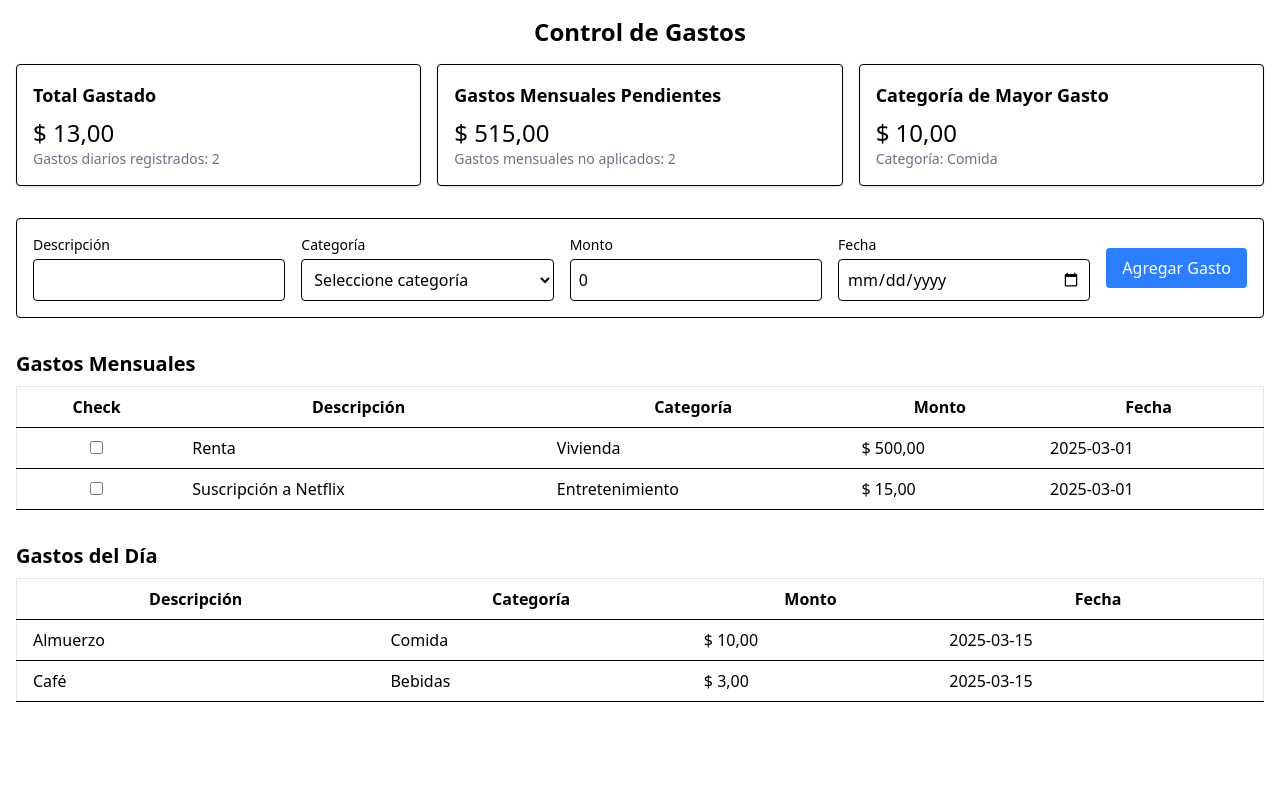
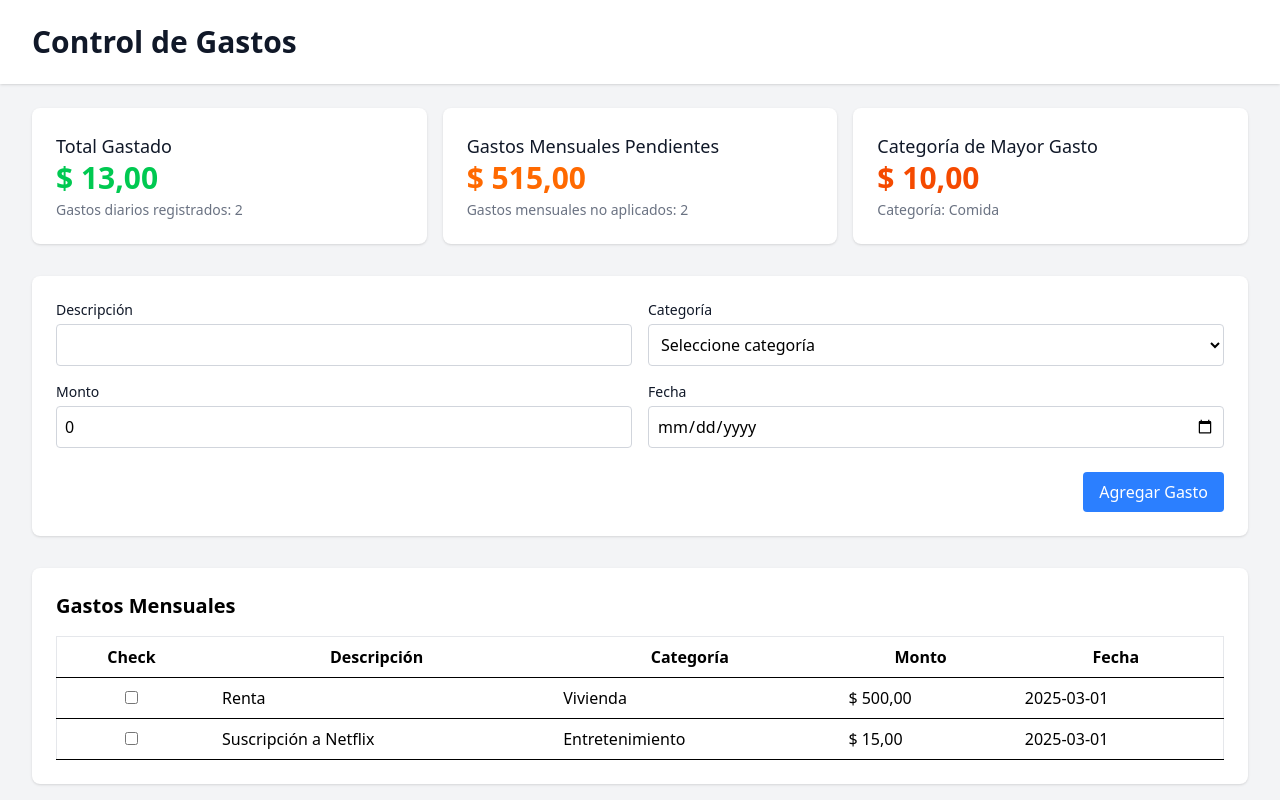
Before and after one commit to Adriel-M-A/control-gastos, a React (Vite) app: page / in a window 1280 px wide. Shown: the top 800 px of the page. Built offline with nearby package versions, Linux system fonts and the light colour scheme.

Commit message:
Mejora el diseño de la interfaz de usuario: actualiza estilos y estructura de componentes en App, ExpenseForm, DailyExpensesTable y SummaryCards

```diff
--- a/src/App.tsx
+++ b/src/App.tsx
@@ -1,4 +1,3 @@
-// Archivo: src/App.tsx
 import { useState } from "react";
 import { ExpenseForm } from "./components/ExpenseForm";
 import { DailyExpensesTable } from "./components/DailyExpensesTable";
@@ -59,28 +58,45 @@ const App = () => {
   };
 
   return (
-    <div className="container mx-auto p-4">
-      <h1 className="text-2xl font-bold text-center mb-4">Control de Gastos</h1>
+    // Contenedor principal con fondo gris claro y altura mínima completa
+    <div className="min-h-screen bg-gray-100">
+      {/* Header con fondo blanco y sombra, siguiendo el estilo del ejemplo */}
+      <header className="bg-white shadow">
+        <div className="max-w-7xl mx-auto py-6 px-4 sm:px-6 lg:px-8">
+          <h1 className="text-3xl font-bold text-gray-900">Control de Gastos</h1>
+        </div>
+      </header>
 
-      {/* Sección de Tarjetas Resumen (ubicada al inicio) */}
+      {/* Contenedor principal para el contenido */}
+      <main className="max-w-7xl mx-auto py-6 sm:px-6 lg:px-8">
+        {/* Sección de Tarjetas Resumen */}
+        <div className="mb-8">
           <SummaryCards dailyExpenses={dailyExpenses} monthlyExpenses={monthlyExpenses} />
+        </div>
 
         {/* Sección del Formulario */}
         <div className="mb-8">
+          <div className="bg-white shadow rounded-lg p-6">
             <ExpenseForm onAddExpense={addExpense} />
+          </div>
         </div>
 
         {/* Sección de Gastos Mensuales */}
         <div className="mb-8">
-        <h2 className="text-xl font-semibold mb-2">Gastos Mensuales</h2>
+          <div className="bg-white shadow rounded-lg p-6">
+            <h2 className="text-xl font-semibold mb-4">Gastos Mensuales</h2>
             <MonthlyExpensesTable monthlyExpenses={monthlyExpenses} onToggleExpense={handleToggleMonthlyExpense} />
+          </div>
         </div>
 
         {/* Sección de Gastos Diarios */}
         <div>
-        <h2 className="text-xl font-semibold mb-2">Gastos del Día</h2>
+          <div className="bg-white shadow rounded-lg p-6">
+            <h2 className="text-xl font-semibold mb-4">Gastos del Día</h2>
             <DailyExpensesTable dailyExpenses={dailyExpenses} />
           </div>
+        </div>
+      </main>
     </div>
   );
 };
--- a/src/components/DailyExpensesTable.tsx
+++ b/src/components/DailyExpensesTable.tsx
@@ -15,22 +15,22 @@ interface DailyExpensesTableProps {
 
 export const DailyExpensesTable: FC<DailyExpensesTableProps> = ({ dailyExpenses }) => {
   return (
-    <table className="min-w-full bg-white border border-gray-200">
-      <thead>
-        <tr>
-          <th className="py-2 px-4 border-b">Descripción</th>
-          <th className="py-2 px-4 border-b">Categoría</th>
-          <th className="py-2 px-4 border-b">Monto</th>
-          <th className="py-2 px-4 border-b">Fecha</th>
+    <table className="min-w-full rounded-lg overflow-hidden">
+      <thead className="bg-gray-100">
+        <tr className="border-b">
+          <th className="px-6 py-3 text-left text-xs font-medium tracking-wider text-gray-500">DESCRIPCIÓN</th>
+          <th className="px-6 py-3 text-left text-xs font-medium  tracking-wider text-gray-500">CATEGORÍA</th>
+          <th className="px-6 py-3 text-left text-xs font-medium  tracking-wider text-gray-500">MONTO</th>
+          <th className="px-6 py-3 text-left text-xs font-medium  tracking-wider text-gray-500">FECHA</th>
         </tr>
       </thead>
-      <tbody>
+      <tbody className="divide-y divide-gray-200">
         {dailyExpenses.map((expense) => (
-          <tr key={expense.id}>
-            <td className="py-2 px-4 border-b">{expense.description}</td>
-            <td className="py-2 px-4 border-b">{expense.category}</td>
-            <td className="py-2 px-4 border-b">{formatCurrency(expense.amount)}</td>
-            <td className="py-2 px-4 border-b">{expense.date}</td>
+          <tr key={expense.id} className="border-b hover:bg-gray-50">
+            <td className="px-6 py-4 whitespace-nowrap text-sm">{expense.description}</td>
+            <td className="px-6 py-4 whitespace-nowrap text-sm">{expense.category}</td>
+            <td className="px-6 py-4 whitespace-nowrap text-sm">{formatCurrency(expense.amount)}</td>
+            <td className="px-6 py-4 whitespace-nowrap text-sm">{expense.date}</td>
           </tr>
         ))}
       </tbody>
--- a/src/components/ExpenseForm.tsx
+++ b/src/components/ExpenseForm.tsx
@@ -18,7 +18,7 @@ export const ExpenseForm = ({ onAddExpense }: ExpenseFormProps) => {
 
   // Estados locales para cada campo del formulario
   const [description, setDescription] = useState("");
-  const [category, setCategory] = useState(""); // Inicia vacío o con una categoría por defecto
+  const [category, setCategory] = useState("");
   const [amount, setAmount] = useState<number>(0);
   const [date, setDate] = useState("");
 
@@ -34,7 +34,7 @@ export const ExpenseForm = ({ onAddExpense }: ExpenseFormProps) => {
 
     // Creación de un nuevo objeto gasto
     const newExpense: Expense = {
-      id: Date.now(), // Usamos el timestamp para generar un id único
+      id: Date.now(), // Genera un id único a partir del timestamp
       description,
       category,
       amount,
@@ -52,22 +52,27 @@ export const ExpenseForm = ({ onAddExpense }: ExpenseFormProps) => {
   };
 
   return (
-    <form onSubmit={handleSubmit} className="mb-4 p-4 border rounded flex items-center gap-4 w-full overflow-auto">
+    <form onSubmit={handleSubmit} className="">
+      <div className="grid grid-cols-1 md:grid-cols-2 gap-4">
         {/* Campo Descripción */}
-      <div className="flex flex-col flex-1">
-        <label className="text-sm font-medium">Descripción</label>
+        <div className="flex flex-col">
+          <label className="text-sm font-medium text-gray-900">Descripción</label>
           <input
             type="text"
             value={description}
             onChange={(e) => setDescription(e.target.value)}
-          className="mt-1 border rounded p-2"
+            className="mt-1 border border-gray-300 rounded p-2 focus:outline-none focus:ring focus:ring-blue-200"
           />
         </div>
 
-      {/* Campo Categoría como Select */}
-      <div className="flex flex-col flex-1">
-        <label className="text-sm font-medium">Categoría</label>
-        <select value={category} onChange={(e) => setCategory(e.target.value)} className="mt-1 border rounded p-2">
+        {/* Campo Categoría */}
+        <div className="flex flex-col">
+          <label className="text-sm font-medium text-gray-900">Categoría</label>
+          <select
+            value={category}
+            onChange={(e) => setCategory(e.target.value)}
+            className="mt-1 border border-gray-300 rounded p-2 focus:outline-none focus:ring focus:ring-blue-200"
+          >
             <option value="">Seleccione categoría</option>
             {categories.map((cat) => (
               <option key={cat} value={cat}>
@@ -78,26 +83,32 @@ export const ExpenseForm = ({ onAddExpense }: ExpenseFormProps) => {
         </div>
 
         {/* Campo Monto */}
-      <div className="flex flex-col flex-1">
-        <label className="text-sm font-medium">Monto</label>
+        <div className="flex flex-col">
+          <label className="text-sm font-medium text-gray-900">Monto</label>
           <input
             type="number"
             step="0.01"
             value={amount}
             onChange={(e) => setAmount(Number(e.target.value))}
-          className="mt-1 border rounded p-2"
+            className="mt-1 border border-gray-300 rounded p-2 focus:outline-none focus:ring focus:ring-blue-200"
           />
         </div>
 
         {/* Campo Fecha */}
-      <div className="flex flex-col flex-1">
-        <label className="text-sm font-medium">Fecha</label>
-        <input type="date" value={date} onChange={(e) => setDate(e.target.value)} className="mt-1 border rounded p-2" />
+        <div className="flex flex-col">
+          <label className="text-sm font-medium text-gray-900">Fecha</label>
+          <input
+            type="date"
+            value={date}
+            onChange={(e) => setDate(e.target.value)}
+            className="mt-1 border border-gray-300 rounded p-2 focus:outline-none focus:ring focus:ring-blue-200"
+          />
+        </div>
       </div>
 
-      {/* Botón de Envío */}
-      <div>
-        <button type="submit" className="bg-blue-500 text-white px-4 py-2 rounded whitespace-nowrap">
+      {/* Botón de envío */}
+      <div className="mt-6 flex justify-end">
+        <button type="submit" className="bg-blue-500 hover:bg-blue-600 text-white px-4 py-2 rounded">
           Agregar Gasto
         </button>
       </div>
--- a/src/components/SummaryCards.tsx
+++ b/src/components/SummaryCards.tsx
@@ -41,26 +41,26 @@ export const SummaryCards: FC<SummaryCardsProps> = ({ dailyExpenses, monthlyExpe
   );
 
   return (
-    <div className="flex flex-col md:flex-row gap-4 mb-8">
+    <div className="grid grid-cols-1 md:grid-cols-3 gap-4">
       {/* Tarjeta Total Gastado */}
-      <div className="flex-1 p-4 bg-white border rounded shadow">
-        <h3 className="text-lg font-bold mb-2">Total Gastado</h3>
-        <p className="text-2xl">{formatCurrency(totalGastado)}</p>
-        <p className="text-sm text-gray-500">Gastos diarios registrados: {totalGastosDiarios}</p>
+      <div className="bg-white shadow rounded-lg p-6">
+        <h3 className="text-lg font-medium text-gray-900">Total Gastado</h3>
+        <p className="text-3xl font-bold text-green-500">{formatCurrency(totalGastado)}</p>
+        <p className="text-sm text-gray-500 mt-1">Gastos diarios registrados: {totalGastosDiarios}</p>
       </div>
 
       {/* Tarjeta Gastos Mensuales Pendientes */}
-      <div className="flex-1 p-4 bg-white border rounded shadow">
-        <h3 className="text-lg font-bold mb-2">Gastos Mensuales Pendientes</h3>
-        <p className="text-2xl">{formatCurrency(gastosMensualesPendientes)}</p>
-        <p className="text-sm text-gray-500">Gastos mensuales no aplicados: {totalGastosMensualesPendientes}</p>
+      <div className="bg-white shadow rounded-lg p-6">
+        <h3 className="text-lg font-medium text-gray-900">Gastos Mensuales Pendientes</h3>
+        <p className="text-3xl font-bold text-orange-500">{formatCurrency(gastosMensualesPendientes)}</p>
+        <p className="text-sm text-gray-500 mt-1">Gastos mensuales no aplicados: {totalGastosMensualesPendientes}</p>
       </div>
 
       {/* Tarjeta Categoría de Mayor Gasto */}
-      <div className="flex-1 p-4 bg-white border rounded shadow">
-        <h3 className="text-lg font-bold mb-2">Categoría de Mayor Gasto</h3>
-        <p className="text-2xl">{formatCurrency(montoMayor)}</p>
-        <p className="text-sm text-gray-500">Categoría: {categoriaMayor || "N/A"}</p>
+      <div className="bg-white shadow rounded-lg p-6">
+        <h3 className="text-lg font-medium text-gray-900">Categoría de Mayor Gasto</h3>
+        <p className="text-3xl font-bold text-orange-600">{formatCurrency(montoMayor)}</p>
+        <p className="text-sm text-gray-500 mt-1">Categoría: {categoriaMayor || "N/A"}</p>
       </div>
     </div>
   );
```
Lines whose indentation alone changed are shown as unchanged.
